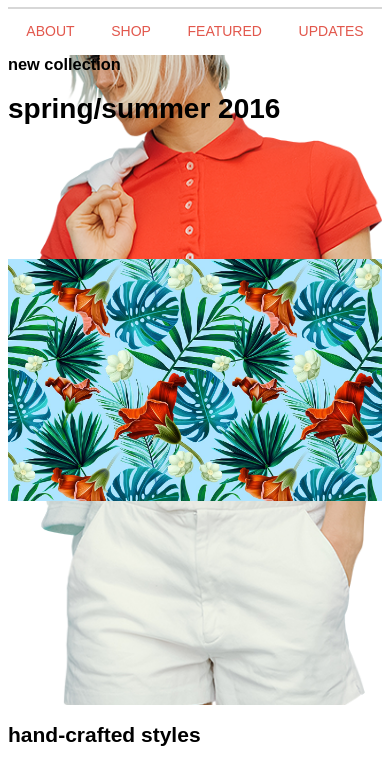
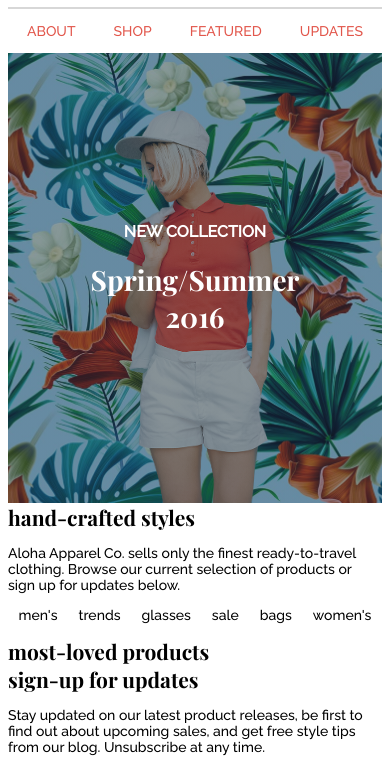
Before and after one commit to zxcvanikabnm/aloha, a plain HTML site: page index.html in a window 390 px wide. Shown: the part 71-832 px from the top of the page. Drawn offline with nearby package versions, Linux system fonts and the light colour scheme; a web font is replaced by a local one.

Commit message:
finished banner on mobile

```diff
--- a/index.html
+++ b/index.html
@@ -5,6 +5,9 @@
     <meta http-equiv="X-UA-Compatible" content="IE=edge">
     <meta name="viewport" content="width=device-width, initial-scale=1.0">
     <title>Aloha | Anika Custodio</title>
+    <link rel="preconnect" href="https://fonts.googleapis.com">
+    <link rel="preconnect" href="https://fonts.gstatic.com" crossorigin>
+    <link href="https://fonts.googleapis.com/css2?family=Playfair+Display:ital,wght@0,400;0,700;1,400&family=Raleway:wght@300;500&display=swap" rel="stylesheet">
     <link rel="stylesheet" href="./styles/style.css">
     <script src="./scripts/script.js" defer></script>
 </head>
@@ -38,7 +41,8 @@
     <main>
         <div class="banner">
             <h3>new collection</h3>
-            <h1>spring/summer 2016</h1>
+            <h1>Spring/Summer</h1>
+            <h1>2016</h1>
         </div>
         <div id="about">
             <h2>hand-crafted <span>styles</span></h2>
--- a/styles/style.scss
+++ b/styles/style.scss
@@ -1,4 +1,5 @@
-body {
+body,
+h3 {
   font-size: 14px;
   font-family: "Raleway", sans-serif;
 }
@@ -46,11 +47,35 @@ nav a:hover {
   font-weight: bold;
 }
 
+h1,
+h2,
+h3 {
+  margin: 0;
+}
+
+h1,
+h2 {
+  font-family: "Playfair Display", serif;
+}
+
+h3 {
+  font-size: 16px;
+  // font-weight: 500;
+  text-transform: uppercase;
+  margin-bottom: 20px;
+}
+
 .banner {
-  height: 650px;
-  background: url(./../assets/images/flower-bkgd.jpg),
-    url(./../assets/images/banner-girl.png);
+  height: 450px;
+  background: linear-gradient(rgba(31, 50, 70, 0.5)),
+    url(./../assets/images/banner-girl.png),
+    url(./../assets/images/flower-bkgd.jpg);
   background-repeat: no-repeat, no-repeat;
-  background-position: center, center;
-  background-size: contain, cover;
+  background-position: center, bottom, center;
+  background-size: cover, 160px, cover;
+  display: flex;
+  flex-direction: column;
+  justify-content: center;
+  align-items: center;
+  color: #ffffff;
 }
```
Also changed, not shown: styles/style.css, 1 other file.
